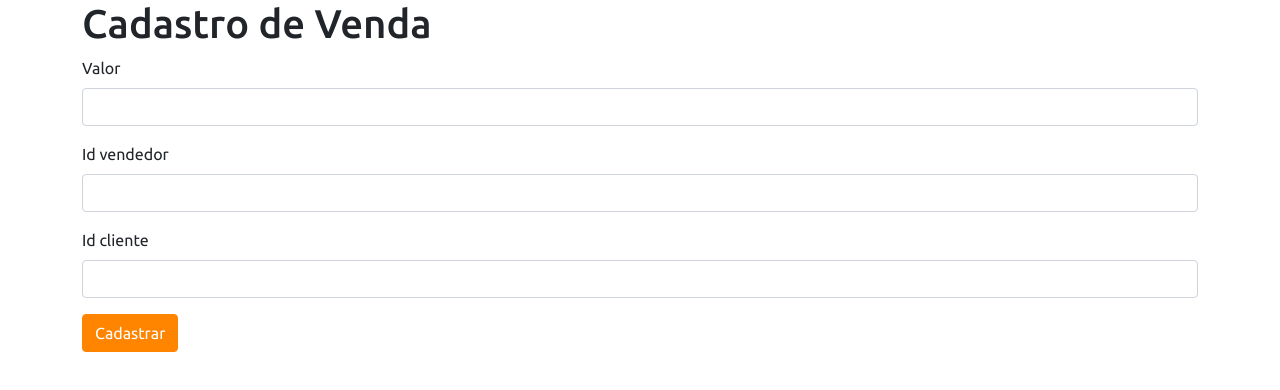
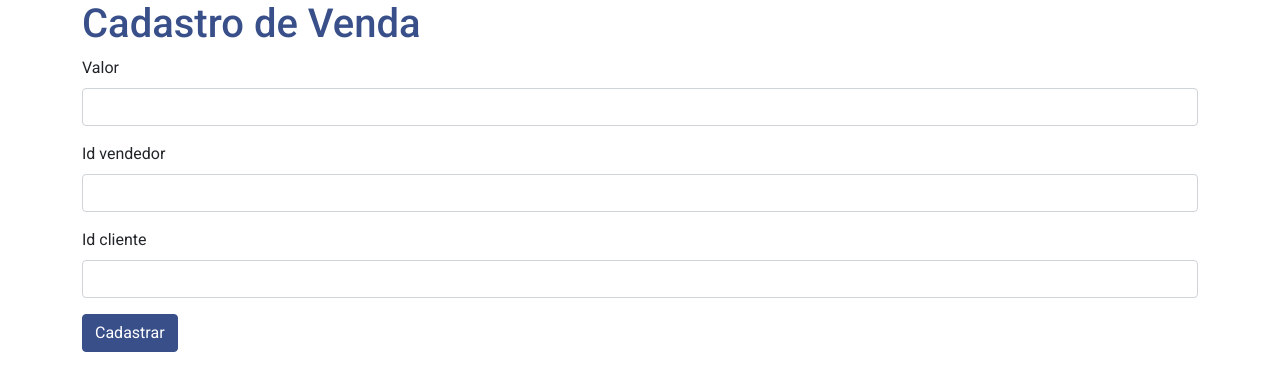
Before and after one commit to vlcaetano/fumec-backend-aai-frontend, a React (Create React App) app: page /registration/sales in a window 1280 px wide. Shown: the top 390 px of the page. Built offline with nearby package versions, Linux system fonts and the light colour scheme.

Commit message:
Style changes

```diff
--- a/src/assets/css/styles.css
+++ b/src/assets/css/styles.css
@@ -1,11 +1,12 @@
 @import url('https://fonts.googleapis.com/css2?family=Ubuntu:wght@300;400;500;700&display=swap');
+@import url('https://fonts.googleapis.com/css2?family=Roboto:ital,wght@0,400;0,500;0,700;1,300&display=swap');
 :root {
-    --color-primary: #FF8400;
+    --color-primary: #394F8A;
 }
 
 html, body {
     height: 100%;
-    font-family: "Ubuntu", sans-serif;
+    font-family: "Roboto", sans-serif;
 }
 
 .bg-primary {
--- a/src/components/DataTable/index.tsx
+++ b/src/components/DataTable/index.tsx
@@ -29,7 +29,7 @@ function DataTable({ type }: Props) {
 
   return (
     <div className="table-responsive">
-      <table className="table table-striped table-sm">
+      <table className="table table-striped table-sm text-center align-middle">
         <thead>
           <tr>
             <th>Id</th>
--- a/src/components/SalesDataTable/index.tsx
+++ b/src/components/SalesDataTable/index.tsx
@@ -24,7 +24,7 @@ function SalesDataTable() {
 
   return (
     <div className="table-responsive">
-      <table className="table table-striped table-sm">
+      <table className="table table-striped table-sm text-center align-middle">
         <thead>
           <tr>
             <th>Id</th>
--- a/src/pages/Registration/index.tsx
+++ b/src/pages/Registration/index.tsx
@@ -54,7 +54,7 @@ function Registration() {
 
   return (
     <div className="container">
-    <h1>Cadastro</h1>
+    <h1 className="text-primary">Cadastro</h1>
 
       <form onSubmit={(e) => handleSubmit(e)}>
         <div className="mb-3">
--- a/src/pages/SaleRegistration/index.tsx
+++ b/src/pages/SaleRegistration/index.tsx
@@ -99,7 +99,7 @@ function Registration() {
 
   return (
       <div className="container">
-        <h1>Cadastro de Venda</h1>
+        <h1 className="text-primary">Cadastro de Venda</h1>
 
         <form onSubmit={(e) => handleSubmit(e)}>
           <div className="mb-3">
```
Lines whose indentation alone changed are shown as unchanged.
